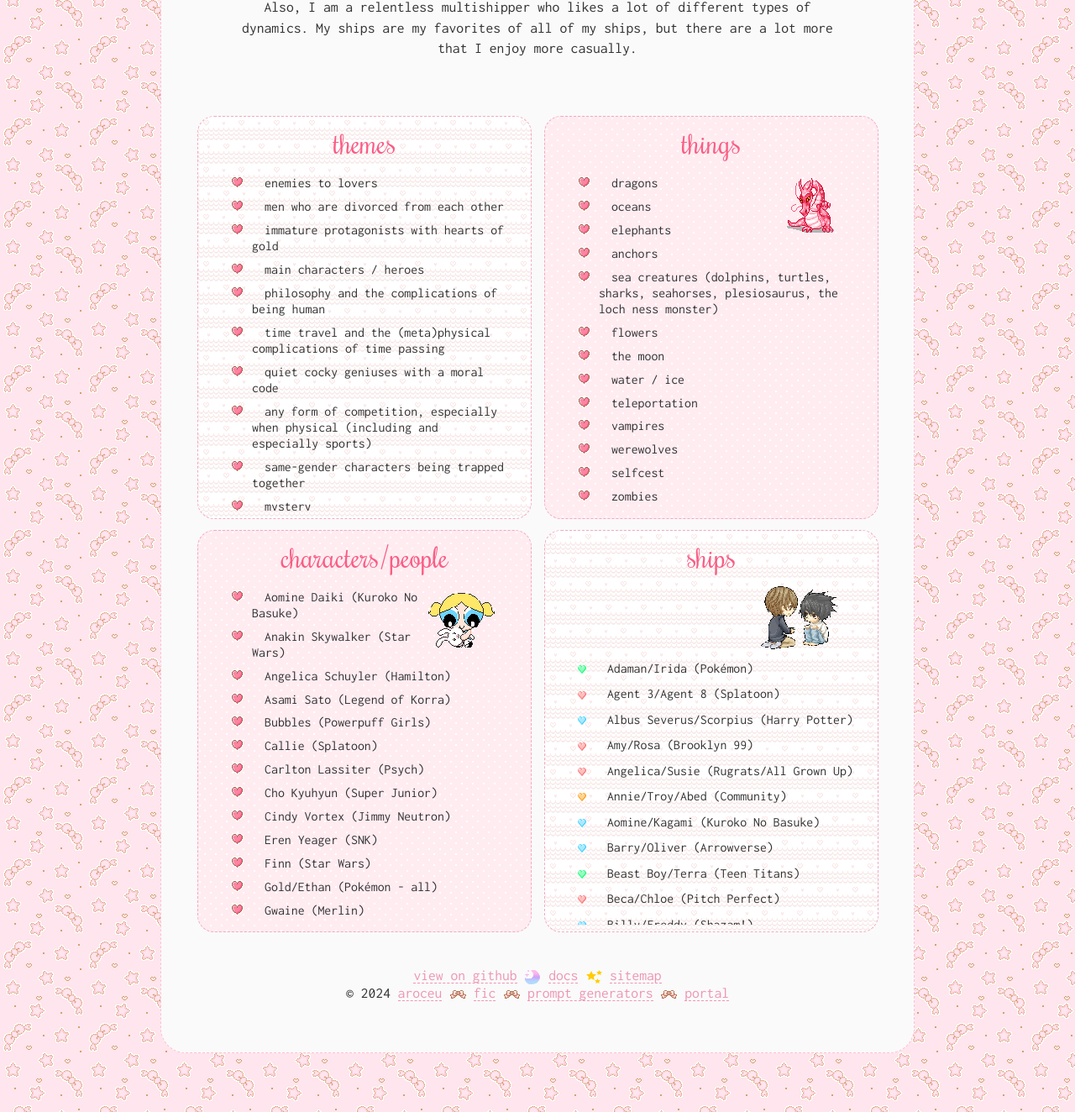
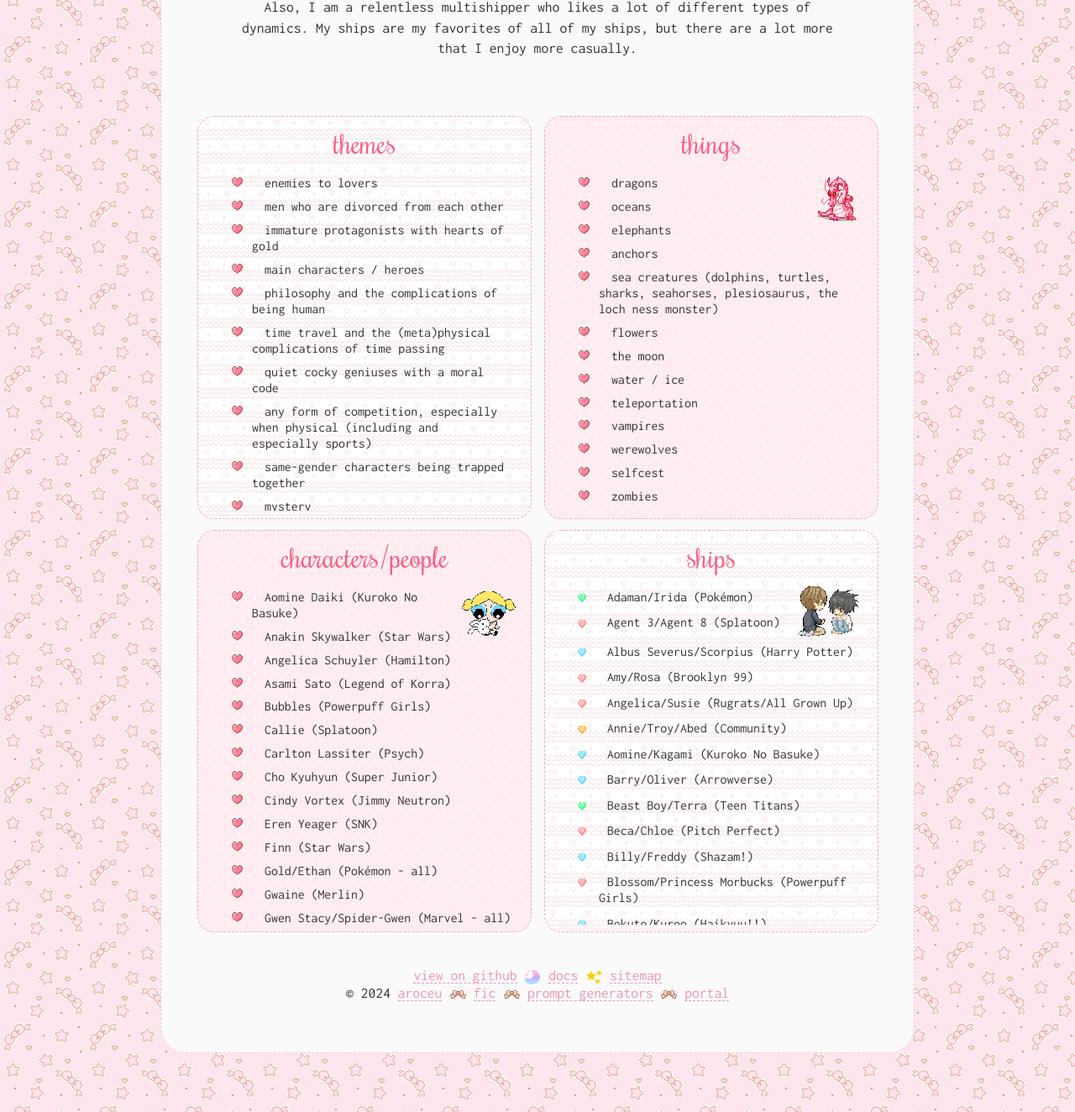
Before and after one commit to aroceu/library, a PHP site: page /favorites.php in a window 1280 px wide. Shown: the part 549-1873 px from the top of the page at 84% size. Run offline with PHP 8.4, Linux system fonts and the light colour scheme; some libraries are stand-ins or nearby versions.

Commit message:
Minor fixes

```diff
--- a/favorites.css
+++ b/favorites.css
@@ -124,9 +124,9 @@ ul.box{
 
 .list img{
 	float: right;
-	max-height: 80px;
-	padding: 0 0 5px 5px;
-	margin: 0px 25px 0 0;
+	max-height: 65px;
+	padding: 0;
+	margin: 0;
 }
 
 .box li img{
--- a/footer.php
+++ b/footer.php
@@ -1,6 +1,6 @@
  <div class="footer">
-        	<a href="https://github.com/aroceu/library">view on github</a> <img src="img/moon.gif" alt=""> <a href="/docs">docs</a> <img src="img/sparkle.gif" alt=""> <a href="/atlas">sitemap</a><br />
-        &copy; 2024 <a href="https://aroceu.com">aroceu</a> <img src="img/ribbon.gif" alt=""> <a href="https://aroceu.com/fic">fic</a> <img src="img/ribbon.gif" alt=""> <a href="https://aroceu.com/generators">prompt generators</a> <img src="img/ribbon.gif" alt=""> <a href="https://kingdra.net">portal</a>
+        	<a href="https://github.com/aroceu/library">view on github</a> <img src="img/moon.gif" alt=""> <a href="../docs">docs</a> <img src="img/sparkle.gif" alt=""> <a href="../atlas">sitemap</a><br />
+        &copy; 2024 <a href="../">aroceu</a> <img src="img/ribbon.gif" alt=""> <a href="https://aroceu.com/fic">fic</a> <img src="img/ribbon.gif" alt=""> <a href="../generators">prompt generators</a> <img src="img/ribbon.gif" alt=""> <a href="https://kingdra.net">portal</a>
     </div>
 
         </div>
--- a/thelist.php
+++ b/thelist.php
@@ -49,7 +49,7 @@ animatedcollapse.init()
 
             	<p><i>Titles are listed in no particular order.</i></p>
 
-            	<h4><b>TOTAL:</b> 21</h4>
+            	<h4><b>TOTAL:</b> 231</h4>
 
             </div>
 
```
Also changed, not shown: 2 other files.
